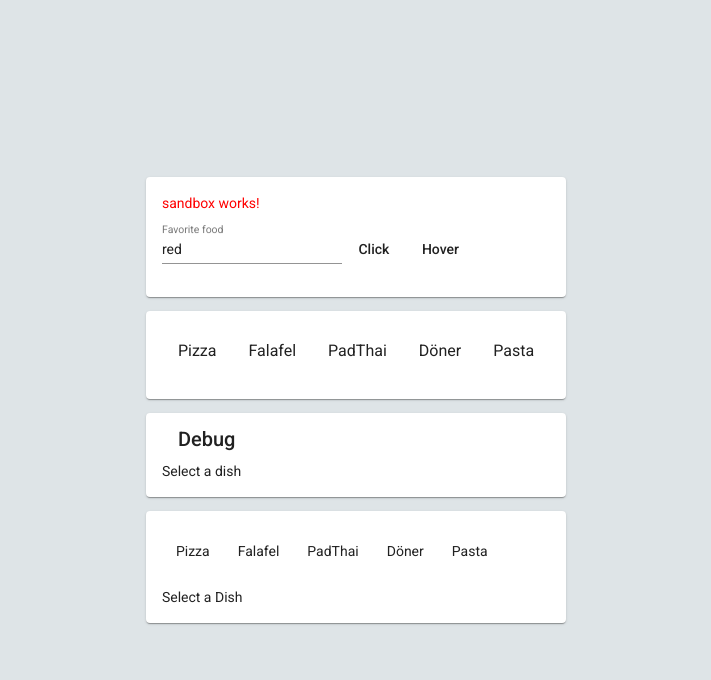
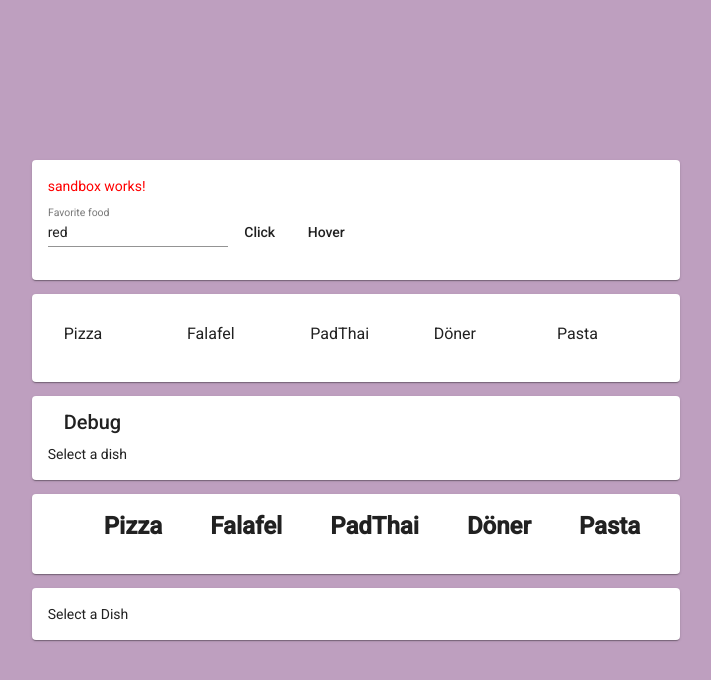
Before and after one commit to CivanErbay/FlatMatezAngular, an Angular app: page /sandbox in a window 1280 px wide. Shown: the top 680 px of the page, without its empty margins (284-995 px from the left). Built offline with nearby package versions, Linux system fonts and the light colour scheme.

Commit message:
Add DeleteDish Method

```diff
--- a/src/app/app.component.html
+++ b/src/app/app.component.html
@@ -1,3 +1,3 @@
 <div class="center">
-  <router-outlet></router-outlet>
+<router-outlet></router-outlet>
 </div>
--- a/src/app/app.component.scss
+++ b/src/app/app.component.scss
@@ -4,6 +4,6 @@
     justify-content: center;
     align-items: center;
     height: 100vh;
-    background-color: #DEE4E7;
+    background-color: #BE9FBF;
 
 }
--- a/src/app/ingredients/ingredients.component.html
+++ b/src/app/ingredients/ingredients.component.html
@@ -1,14 +1,51 @@
-<mat-card style="margin-top: 1em;" >
-    <div style="display: flex; ">
-<p style="padding: 1em" *ngFor="let item of ingredients" (click)="dishHandler(item)">
-  {{ item.dish }}
-</p>
-</div>
+<mat-card style="margin-top: 1em">
+  <mat-card-header>
+    <div style="display: flex">
+      <h1
+        style="padding: 0 1em; font-weight: bold; cursor: pointer"
+        *ngFor="let item of ingredients"
+        (click)="dishHandler(item)"
+      >
+        {{ item.dish }}
+      </h1>
+    </div>
+  </mat-card-header>
+</mat-card>
+<mat-card style="margin-top: 1em">
+  <mat-card-content>
+    <mat-list-item *ngIf="selectedDish; else elseBlock">
+      <div
+        style="
+          display: flex;
+          justify-content: space-around;
+          align-items: center;
+        "
+      >
+        <div>
+          <h3 style="font-weight: 600" matLine>
+            {{ selectedDish.dish }} contains {{ selectedDish.ingOne }} and
+            {{ selectedDish.ingTwo }} and {{ selectedDish.ingThree }}.
+          </h3>
 
-<p *ngIf="selectedDish, else elseBlock">
-  {{ selectedDish.dish }} contains {{ selectedDish.ingOne }} and
-  {{ selectedDish.ingTwo }} and {{ selectedDish.ingThree }}. It takes
-  {{ selectedDish.duration }} minutes of Preperation
-</p>
-<ng-template #elseBlock> Select a Dish </ng-template>
+          <p matLine>
+            It takes
+            {{ selectedDish.duration }} minutes of Preperation
+          </p>
+        </div>
+
+        <!-- In every Event you can Put More than one function(!!) and ALSO with every EventHandler there is an
+       Event-Property which we have to with the $ sign -->
+        <button
+          mat-icon-button
+          color="warn"
+          (click)="
+            deleteDish(selectedDish.id); $event.stopImmediatePropagation()
+          "
+        >
+          <mat-icon>delete_sweep</mat-icon>
+        </button>
+      </div>
+    </mat-list-item>
+  </mat-card-content>
+  <ng-template #elseBlock> Select a Dish </ng-template>
 </mat-card>
--- a/src/app/ingredients/ingredients.component.scss
+++ b/src/app/ingredients/ingredients.component.scss
@@ -0,0 +1,4 @@
+.mat-icon {
+    font-size: 50px;
+    width: 50px;
+  }
--- a/src/app/ingredients/ingredients.component.ts
+++ b/src/app/ingredients/ingredients.component.ts
@@ -7,6 +7,7 @@ import { Component, OnInit } from '@angular/core';
 })
 export class IngredientsComponent implements OnInit {
   selectedDish: {
+    id: number;
     dish: string;
     ingOne: string;
     ingTwo: string;
@@ -17,6 +18,7 @@ export class IngredientsComponent implements OnInit {
 
   ingredients = [
     {
+      id: 0,
       dish: 'Pizza',
       ingOne: 'Dough',
       ingTwo: 'Cheese',
@@ -25,6 +27,7 @@ export class IngredientsComponent implements OnInit {
       favourite: true,
     },
     {
+      id: 1,
       dish: 'Falafel',
       ingOne: 'Chickpeas',
       ingTwo: 'Bread',
@@ -33,6 +36,7 @@ export class IngredientsComponent implements OnInit {
       favourite: true,
     },
     {
+      id: 2,
       dish: 'PadThai',
       ingOne: 'Noodels',
       ingTwo: 'Peanuts',
@@ -41,6 +45,7 @@ export class IngredientsComponent implements OnInit {
       favourite: true,
     },
     {
+      id: 3,
       dish: 'Döner',
       ingOne: 'Bread',
       ingTwo: 'Meet',
@@ -49,6 +54,7 @@ export class IngredientsComponent implements OnInit {
       favourite: false,
     },
     {
+      id: 4,
       dish: 'Pasta',
       ingOne: 'Noodels',
       ingTwo: 'Oil',
@@ -65,4 +71,9 @@ export class IngredientsComponent implements OnInit {
     this.selectedDish = dish;
     console.log(this.selectedDish)
   }
+
+  deleteDish(dishId: any) {
+ /* this.ingredients.splice(dishId, 1) */
+ this.ingredients = this.ingredients.filter(it => it.id != dishId)
+  }
 }
--- a/src/app/sandbox/sandbox.component.html
+++ b/src/app/sandbox/sandbox.component.html
@@ -1,3 +1,5 @@
+
+
 <!-- This Card is a code Example for 2 Way Binding (property Binding)
  --><mat-card>
   <p [style.color]="themeColor">sandbox works!</p>
```
Also changed, not shown: src/app/material/material.module.ts (+6 -1 lines).
